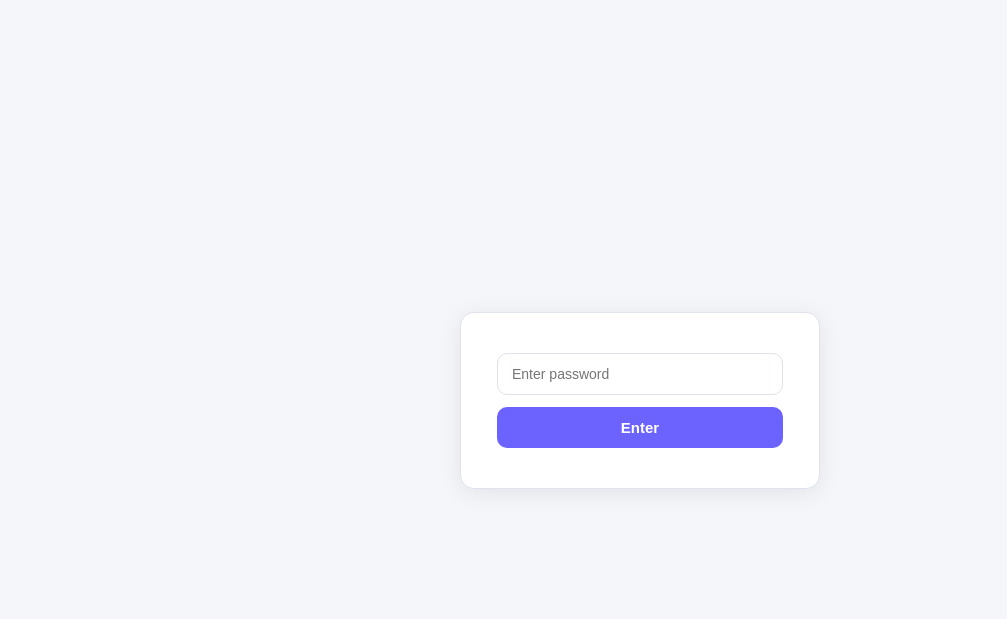
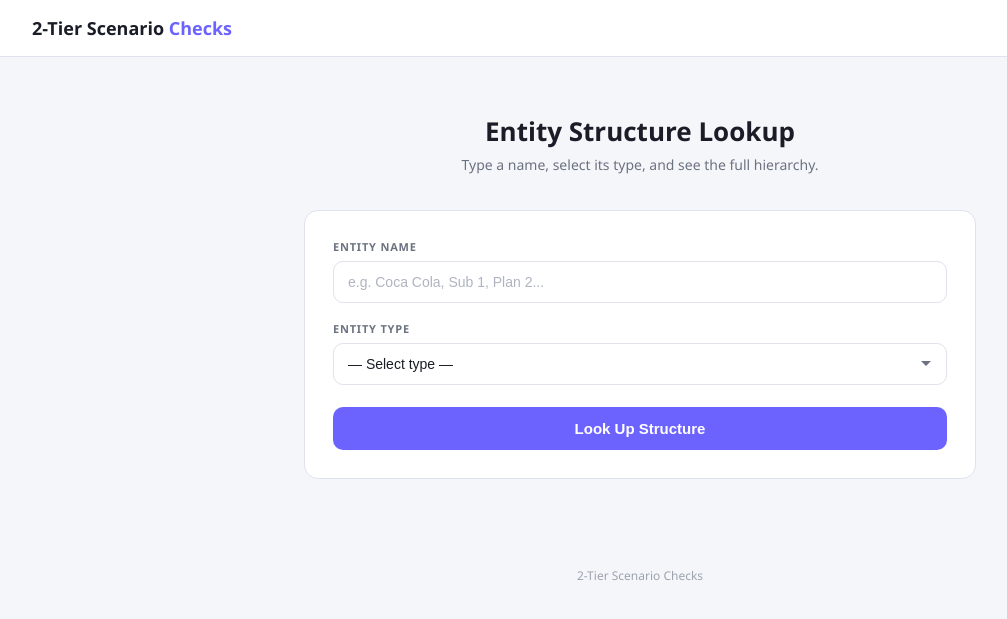
Before and after one commit to semihmenekse/datahub, a plain HTML site: page index.html in a window 1280 px wide. Shown: the whole page, without its empty margins (0-1007 px from the left). Drawn offline with Linux system fonts and the light colour scheme.

Commit message:
Remove password gate

```diff
--- a/index.html
+++ b/index.html
@@ -253,21 +253,6 @@
 </head>
 <body>
 
-<!-- Password Gate -->
-<div id="gate" style="position:fixed;inset:0;background:#f5f6fa;z-index:9999;display:flex;align-items:center;justify-content:center;">
-  <div style="background:#fff;border:1px solid #e0e2ed;border-radius:14px;padding:40px 36px;width:360px;text-align:center;box-shadow:0 4px 24px rgba(0,0,0,.08);">
-    <input type="password" id="gate-input" placeholder="Enter password"
-      style="width:100%;padding:12px 14px;border:1.5px solid #e0e2ed;border-radius:10px;font-size:14px;outline:none;margin-bottom:12px;transition:border-color .2s;"
-      onkeydown="if(event.key==='Enter')checkPassword()"
-      onfocus="this.style.borderColor='#6c63ff'" onblur="this.style.borderColor='#e0e2ed'" />
-    <div id="gate-error" style="color:#e53e3e;font-size:12px;margin-bottom:10px;display:none;">Incorrect password. Try again.</div>
-    <button onclick="checkPassword()"
-      style="width:100%;padding:12px;background:#6c63ff;color:#fff;border:none;border-radius:10px;font-size:15px;font-weight:600;cursor:pointer;">
-      Enter
-    </button>
-  </div>
-</div>
-
 <nav>2-Tier Scenario<span> Checks</span></nav>
 
 <div class="page">
@@ -474,21 +459,6 @@
       </div>`;
   }
 
-  function checkPassword() {
-    const val = document.getElementById('gate-input').value;
-    if (val === 'IncubationTeam1') {
-      document.getElementById('gate').style.display = 'none';
-      sessionStorage.setItem('auth', '1');
-    } else {
-      document.getElementById('gate-error').style.display = 'block';
-      document.getElementById('gate-input').value = '';
-      document.getElementById('gate-input').focus();
-    }
-  }
-  if (sessionStorage.getItem('auth') === '1') {
-    document.getElementById('gate').style.display = 'none';
-  }
-
   function esc(s) {
     return String(s).replace(/&/g,'&amp;').replace(/</g,'&lt;').replace(/>/g,'&gt;').replace(/"/g,'&quot;');
   }
```
